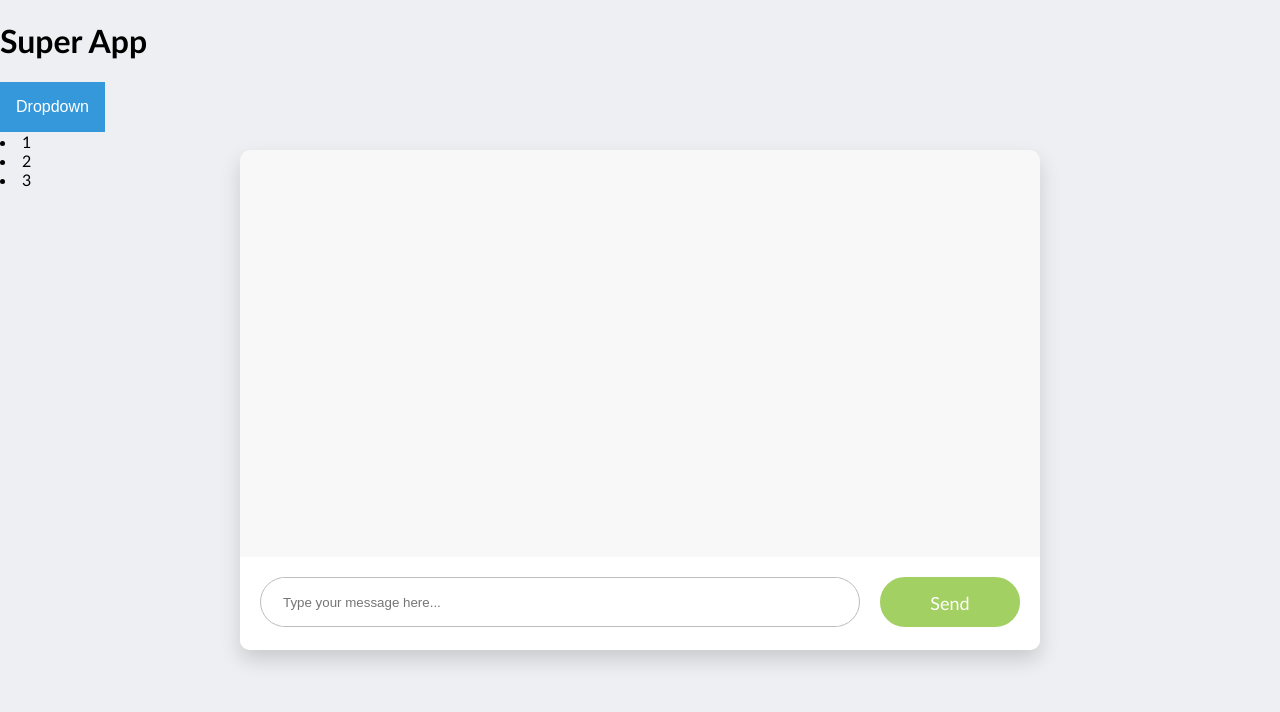
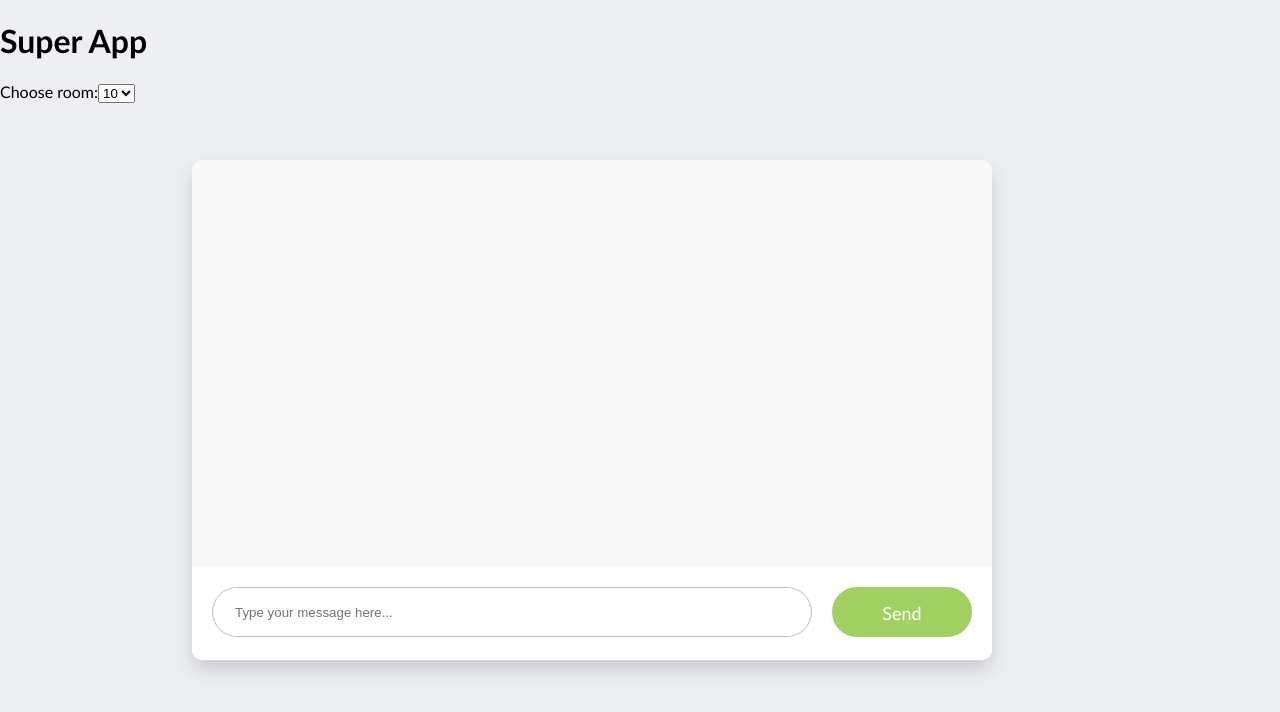
Before and after one commit to juchiast/chat, a React (Create React App) app in the folder chat-client/: page / in a window 1280 px wide. Shown: the top 712 px of the page. Built offline with nearby package versions, Linux system fonts and the light colour scheme.

Commit message:
fix select form

```diff
--- a/chat-client/src/App.css
+++ b/chat-client/src/App.css
@@ -14,9 +14,8 @@ body {
   height: 500px;
   border-radius: 10px;
   background-color: #fff;
-  left: 50%;
-  top: 50%;
-  transform: translateX(-50%) translateY(-50%);
+  left: 15%;
+  top: 20%;
   box-shadow: 0 10px 20px rgba(0, 0, 0, 0.15);
   background-color: #f8f8f8;
   overflow: hidden;
--- a/chat-client/src/App.js
+++ b/chat-client/src/App.js
@@ -3,15 +3,17 @@ import Messages from './message-list';
 import Input from './input';
 
 import './App.css';
-import './room-selector.css'
 
 function RoomList(props) {
     const rooms = props.rooms;
-    const roomItems = rooms.map((room) =>
-        <li key={room.toString()}>{room}</li>
+    console.log(rooms);
+    const roomItems = rooms.map((room, idx) =>
+        <option value={idx}> {room} </option>
     );
     return (
-      <div>{roomItems}</div>
+        <select className="room_selection" onChange={(event) => props.onChange(event)}>
+            {roomItems}
+        </select>
     );
 }
 
@@ -21,14 +23,15 @@ export default class App extends React.Component {
         this.state = {
             messages: [
             ],
-            rooms: [1, 2, 3], // update from API
+            rooms: [10, 20, 30], // update from API
+            idxCurrentRoom: null,
             user: null,
         }
     }
 
-    //connect to server
-    componentWillMount() {
-    }
+    // // connect to server
+    // componentWillMount() {
+    // }
 
     // when has new messages, do sth
     newMessage(message) {
@@ -37,18 +40,23 @@ export default class App extends React.Component {
     sendnewMessage(message) {
     }
 
-    getRoom() {
-        console.log('Select room');
+    myChangeHandler(event) {
+        console.log('Change room to ' + event.target.value);
+        this.setState({idxCurrentRoom: event.target.value});
+        // get API message
     }
 
     render () {
         return (
            <div className="app__content">
                 <h1>Super App</h1>
-                <div className="room_form">
-                    <button className="dropbtn" onClick={() => this.getRoom()}>Dropdown</button>
-                    <RoomList className="dropdown-content" rooms={this.state.rooms}/>
-                </div>
+                <form>
+                    <label>
+                    Choose room:
+                    <RoomList className="room_window"
+                        rooms={this.state.rooms} onChange={(event) => this.myChangeHandler(event)}/>
+                    </label>
+                </form>
                 <div className="chat_window">
                     <Messages user={this.state.user} messages={this.state.messages} typing={this.state.typing}/>
                     <Input sendMessage={this.sendnewMessage.bind(this)}/>
--- a/chat-client/src/room-selector.css
+++ /dev/null
@@ -1,27 +0,0 @@
-.dropbtn {
-    background-color: #3498DB;
-    color: white;
-    padding: 16px;
-    font-size: 16px;
-    border: none;
-    cursor: pointer;
-}
-
-.dropbtn:hover, .dropbtn:focus {
-    background-color: #2980B9;
-}
-
-.room_form {
-    position: relative;
-    display: inline-block;
-}
-
-.dropdown-content {
-    display: none;
-    position: absolute;
-    background-color: #f1f1f1;
-    min-width: 160px;
-    overflow: auto;
-    box-shadow: 0px 8px 16px 0px rgba(0,0,0,0.2);
-    z-index: 1;
-}
```
